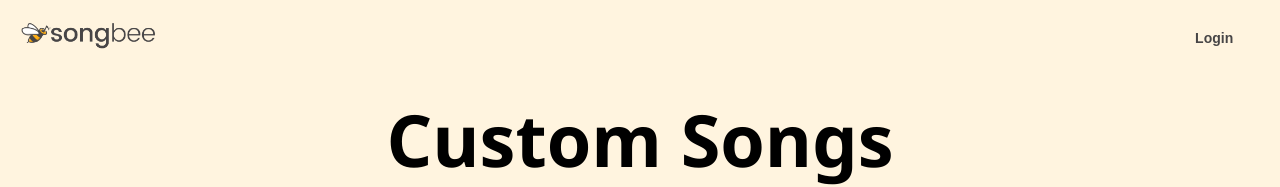
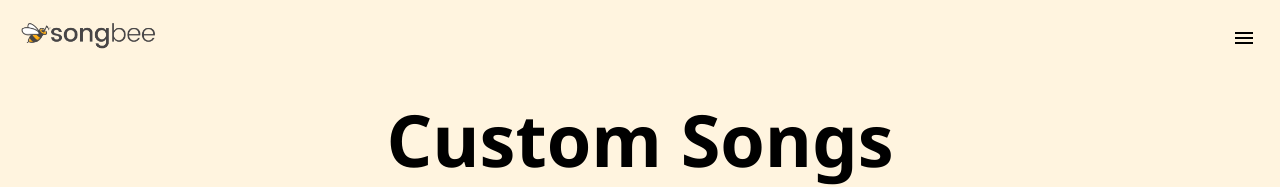
Before and after one commit to SongbeeDevelopers/Songbee, a React (Vite) app: page /admin#/home in a window 1280 px wide. Shown: the top 187 px of the page. Built offline with nearby package versions, Linux system fonts and the light colour scheme; no server answers.

Commit message:
header is functional

```diff
--- a/src/components/Header/Header.css
+++ b/src/components/Header/Header.css
@@ -1,18 +1,13 @@
+/* header */
 .nav {
-  /* flex box layout */
   display: flex;
   justify-content: space-between;
   align-items: center;
   height: 4.6875rem;
-  max-width: 100%;
+  width: 100%;
   padding-left: 1.3rem;
   padding-right: 1.3rem;
   background-color: #fff4df;
-  overflow: hidden;
-}
-
-.nav a {
-  height: auto;
 }
 
 /* logo */
@@ -20,36 +15,7 @@
   width: 9rem;
 }
 
-/* spacer */
-.navSpacer {
-  display: inline-block;
-  text-align: center;
-  min-height: 2rem;
-  min-width: 2px;
-  border-radius: 20px;
-  background-color: #a5a5a5;
-}
 
-/* admin/account/login/logout */
-.navLink {
-  display: inline-block;
-  color: #474546;
-  background-color: #fff4df;
-  text-align: center;
-  padding: 24px 10px;
-  text-decoration: none;
-  font-family: Arial, Helvetica, sans-serif;
-  font-size: 14px;
-  font-weight: 700;
-  margin-left: 16px;
-  margin-right: 16px;
-
-  /* these last two make the logout button in
-  the nav bar look like another link */
-  border: none;
-  cursor: pointer;
-  outline: 0;
-}
 
 .navButton {
   margin: 0 auto;
@@ -75,6 +41,19 @@
   outline:0;
 }
 
-/* .navLink:hover {
+/* .navLink {
+  display: inline-block;
+  color: #474546;
+  background-color: #fff4df;
+  text-align: center;
+  padding: 24px 10px;
+  text-decoration: none;
+  font-family: Arial, Helvetica, sans-serif;
+  font-size: 14px;
+  font-weight: 700;
+  margin-left: 16px;
+  margin-right: 16px;
+}
+.navLink:hover {
   background-color: #008183;
 } */
--- a/src/components/Header/Header.jsx
+++ b/src/components/Header/Header.jsx
@@ -1,50 +1,145 @@
 import React from 'react';
-import { useSelector } from 'react-redux';
+import { useState } from 'react';
+import { useSelector, useDispatch } from 'react-redux';
 import { Link } from 'react-router-dom';
+import { useHistory } from 'react-router-dom/cjs/react-router-dom.min';
 
-import LogOutButton from '../LogOutButton/LogOutButton';
+import { styled } from '@mui/material/styles';
+import Drawer from '@mui/material/Drawer';
+import List from '@mui/material/List';
+import Divider from '@mui/material/Divider';
+import IconButton from '@mui/material/IconButton';
+import MenuIcon from '@mui/icons-material/Menu';
+import ChevronRightIcon from '@mui/icons-material/ChevronRight';
+import ListItem from '@mui/material/ListItem';
+import ListItemButton from '@mui/material/ListItemButton';
+import ListItemText from '@mui/material/ListItemText';
+import Toolbar from '@mui/material/Toolbar';
+import { Typography } from '@mui/material';
 
 import './Header.css';
 
+
 function Header() {
+
+  const history = useHistory()
+  const dispatch = useDispatch()
 
   const user = useSelector((store) => store.user);
 
+  // persistent drawer logic
+
+  const [open, setOpen] = useState(false);
+  const drawerWidth = 240;
+
+  const DrawerHeader = styled('div')(({ theme }) => ({
+    display: 'flex',
+    alignItems: 'center',
+    padding: theme.spacing(0, 1),
+    // necessary for content to be below app bar
+    ...theme.mixins.toolbar,
+    justifyContent: 'flex-start',
+  }));
+
+  const handleDrawerOpen = () => {
+    setOpen(true);
+  };
+  const handleDrawerClose = () => {
+    setOpen(false);
+  };
+
+
   return (
     <div className="nav">
+
+      {/* <Toolbar> */}
 
         <Link to="/home">
           <img className="nav-title" src='header-icon.png'></img>
         </Link>
 
-      <div>
-        {/* if there is no user, show login link */}
+        <IconButton
+          color="inherit"
+          aria-label="open drawer"
+          edge="end"
+          onClick={handleDrawerOpen}
+          sx={{ ...(open && { display: 'none' }),
+            position: "absolute",
+            right: '1.75rem'
+          }}
+        >
+          <MenuIcon />
+        </IconButton>
+      {/* </Toolbar> */}
+
+      <Drawer
+        sx={{
+          width: drawerWidth,
+          flexShrink: 0,
+          '& .MuiDrawer-paper': {
+            width: drawerWidth,
+          },
+        }}
+        variant="persistent"
+        anchor="right"
+        open={open}
+      >
+        <DrawerHeader>
+          <IconButton onClick={handleDrawerClose}>
+            <ChevronRightIcon />
+          </IconButton>
+        </DrawerHeader>
+
+        <Divider />
+
+        <List>
+
           {!user.id && (
-          <Link className="navLink" to="/login">
-            Login
-          </Link>
+            <ListItem disablePadding>
+              <ListItemButton onClick={() => history.push("/login")}>
+                  <ListItemText primary={'Login'} />
+              </ListItemButton>
+            </ListItem>
+          )}
+
+          {user.id && !user.admin && (
+            <ListItemButton onClick={() => history.push("/user")}>
+                <ListItemText primary={'Account'} />
+              <div className='navSpacer'></div>
+            </ListItemButton>
           )}
 
           {user.id && user.admin && (
-          <>
-            <Link className="navLink" to="/admin">
-              Admin
-            </Link>
+            <ListItemButton onClick={() => history.push("/admin")}>
+                <ListItemText primary={'Admin Page'} />
               <div className='navSpacer'></div>
-            <LogOutButton className="navLink" />
-          </>
+            </ListItemButton>
           )}
 
-          {user.id && !user.admin && (
-          <>
-            <Link className="navLink" to="/user">
-              Account
-            </Link>
+          <ListItemButton onClick={() => history.push("/order")}>
+              <ListItemText primary={'Start a Song'} />
             <div className='navSpacer'></div>
-            <LogOutButton className="navLink" />
-          </>
+          </ListItemButton>
+
+          <ListItemButton onClick={() => history.push("/artists")}>
+              <ListItemText primary={'Artists'} />
+            <div className='navSpacer'></div>
+          </ListItemButton>
+
+          <ListItemButton onClick={() => history.push("/about")}>
+              <ListItemText primary={'About'} />
+            <div className='navSpacer'></div>
+          </ListItemButton>
+
+          {user.id && (
+            <ListItemButton onClick={() => dispatch({type: 'LOGOUT'})}>
+                <ListItemText primary={'Logout'} />
+              <div className='navSpacer'></div>
+            </ListItemButton>
           )}
-      </div>
+
+        </List>
+      </Drawer>
 
     </div>
   );
```
Lines whose indentation alone changed are shown as unchanged.
